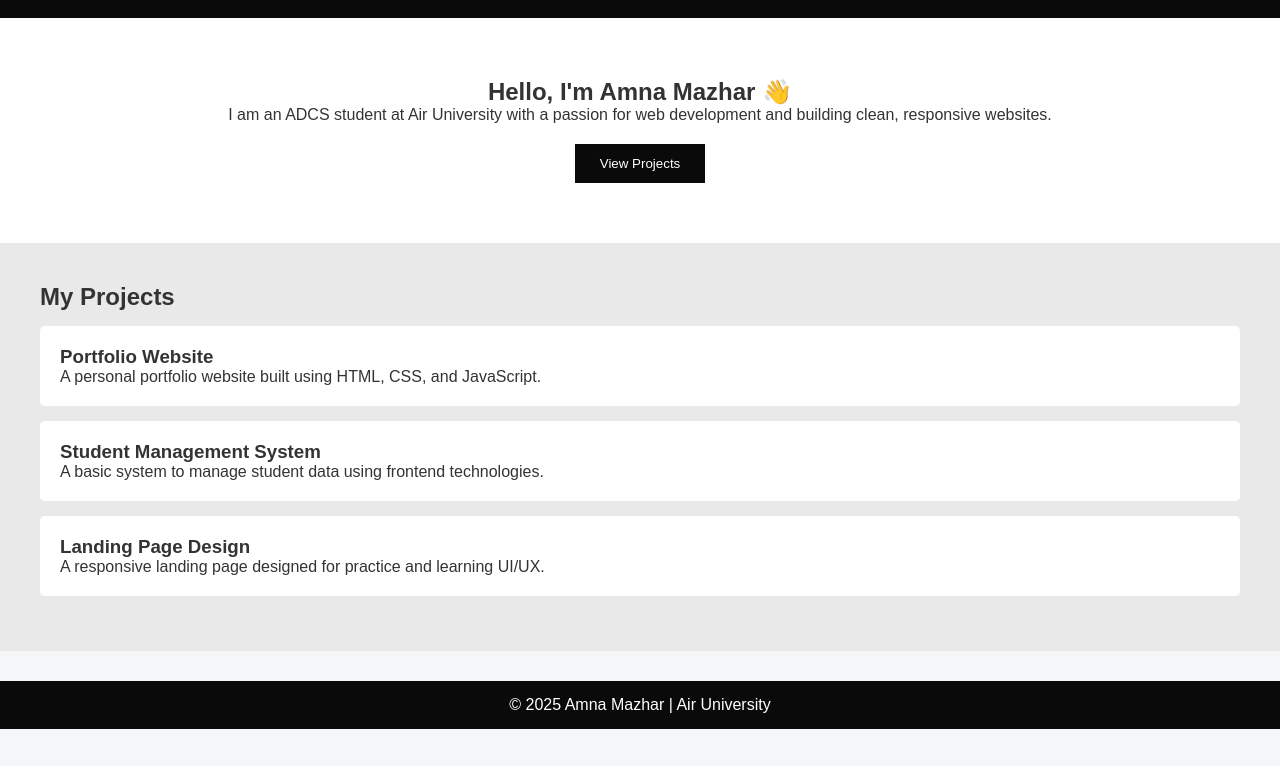
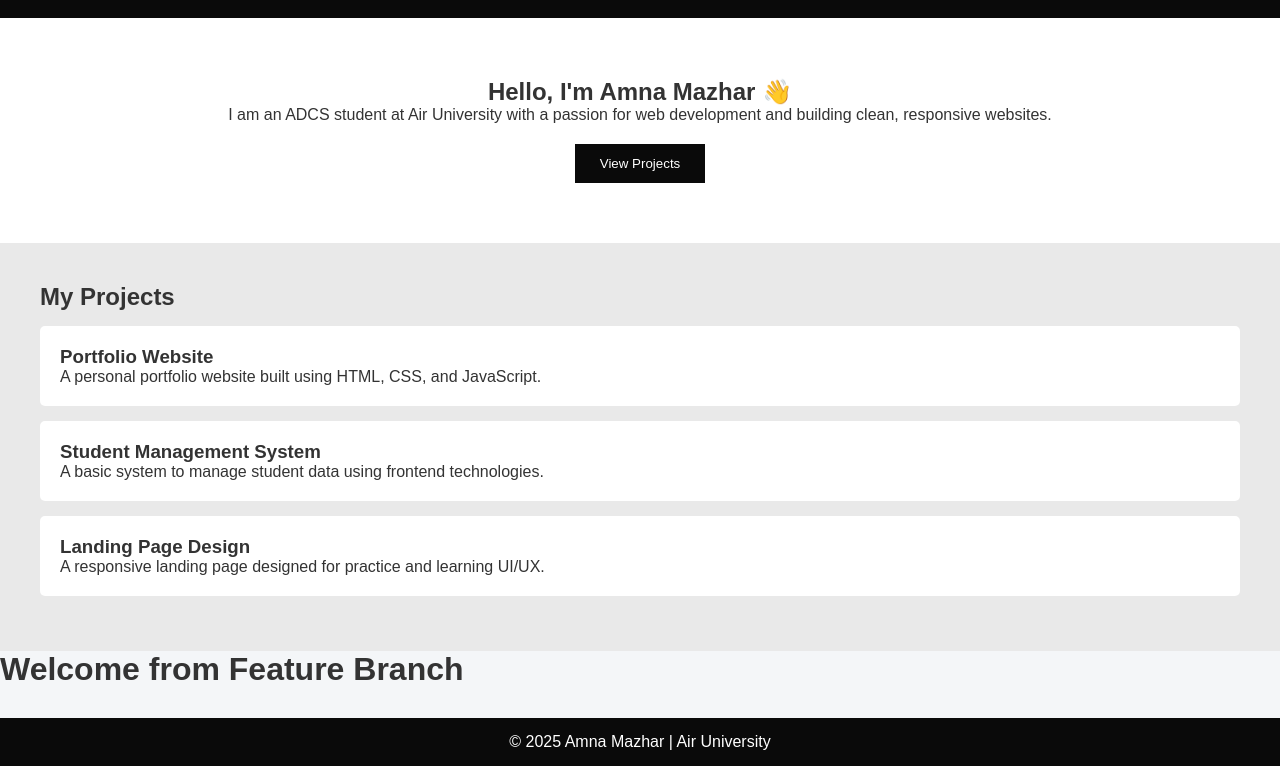
Before and after one commit to Amnaymazhar240044/DEPLOY, a plain HTML site: page index.html in a window 1280 px wide. Shown: the part 95-861 px from the top of the page. Before the commit the page ends 824 px from the top, so only its background shows below. Drawn offline with Linux system fonts and the light colour scheme.

Commit message:
Feature branch change

```diff
--- a/index.html
+++ b/index.html
@@ -44,7 +44,7 @@
         <p>A responsive landing page designed for practice and learning UI/UX.</p>
     </div>
 </section>
-
+<h1>Welcome from Feature Branch</h1>
 <footer>
     <p>© 2025 Amna Mazhar | Air University</p>
 </footer>
```
